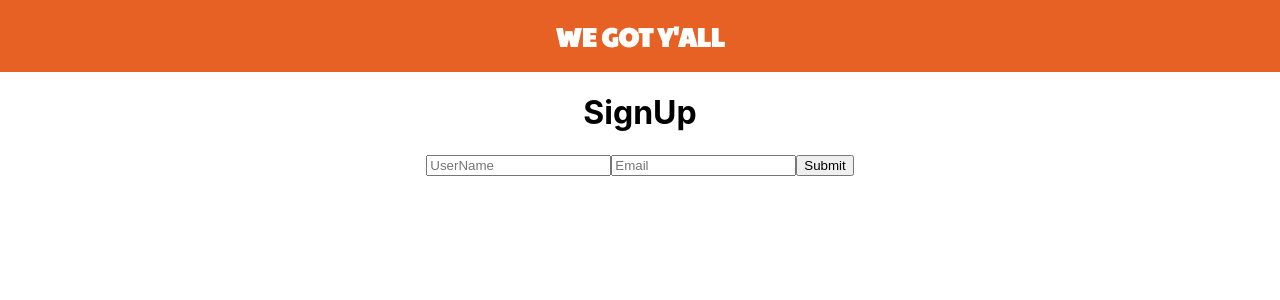
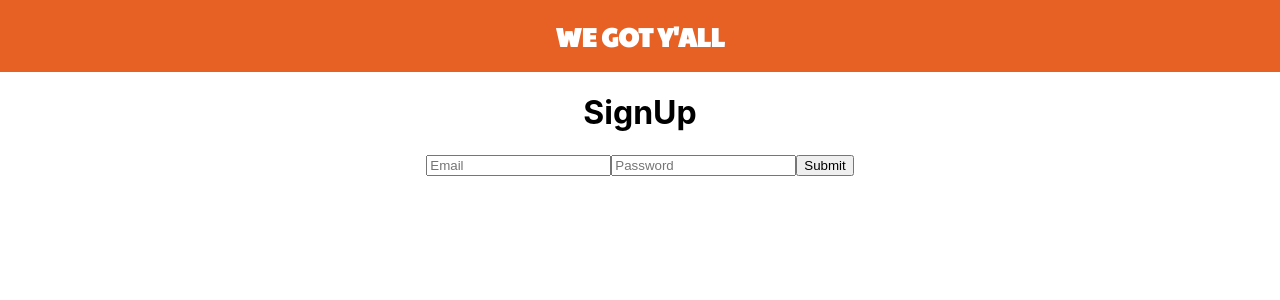
Before and after one commit to Mavetane/WeGotYAll, a React (Create React App) app in the folder client/: page /signup in a window 1280 px wide. Shown: the top 300 px of the page. Built offline with nearby package versions, Linux system fonts and the light colour scheme.

Commit message:
added functionality to signin and signup components

```diff
--- a/client/src/containers/authentication/SignIn.jsx
+++ b/client/src/containers/authentication/SignIn.jsx
@@ -1,12 +1,27 @@
-import React from 'react'
+import React, { useState } from 'react';
+
+
 
 export function SignIn () {
+  const [signInDetails, setSignInDetails] = useState({ email: "", password: "", errors: "", success: "" });
+  const { email, password } = signInDetails;
+
+  const handleChange = e => {
+    const { value, name } = e.target;
+    setSignInDetails({ ...signInDetails, [name]: value })
+  }
+  const onSubmit = e => {
+    e.preventDefault();
+    console.log('signInDetails', signInDetails)
+  }
+
   return (
     <div>
       <h1>SignIn</h1>
-      <form>
-        <input type="email" placeholder="Email" />
-        <input type="password" placeholder="Password" />
+      <form onSubmit={onSubmit} >
+        <input type="email" placeholder="Email" value={email} onChange={handleChange} name="email" />
+        <input type="password" placeholder="Password" value={password} onChange={handleChange} name="password" />
+        <input type="submit" />
       </form>
     </div>
   )
--- a/client/src/containers/authentication/SignUp.jsx
+++ b/client/src/containers/authentication/SignUp.jsx
@@ -1,12 +1,24 @@
-import React from 'react'
+import React, { useState } from 'react';
+
 
 export function SignUp () {
+  const [signUpDetails, setSignUpDetails] = useState({ email: "", password: "", errors: "", success: "" });
+
+  const handleChange = e => {
+    const { name, value } = e.target;
+    setSignUpDetails({ ...signUpDetails, [name]: value })
+  }
+  const onSubmit = e => {
+    e.preventDefault();
+    console.log('signUpDetails', signUpDetails)
+  }
+  const { email, password } = signUpDetails;
   return (
     <div>
       <h1>SignUp</h1>
-      <form>
-        <input type="text" placeholder="UserName" />
-        <input type="text" placeholder="Email" />
+      <form onSubmit={onSubmit}>
+        <input type="email" placeholder="Email" onChange={handleChange} value={email} name="email" />
+        <input type="password" placeholder="Password" onChange={handleChange} value={password} name="password" />
         <input type="submit" />
       </form>
     </div>
```
